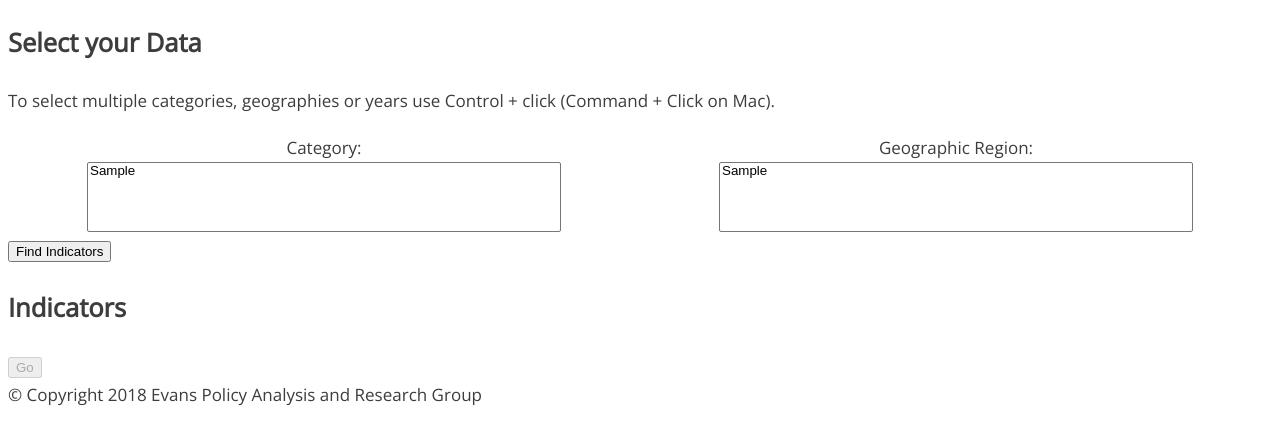
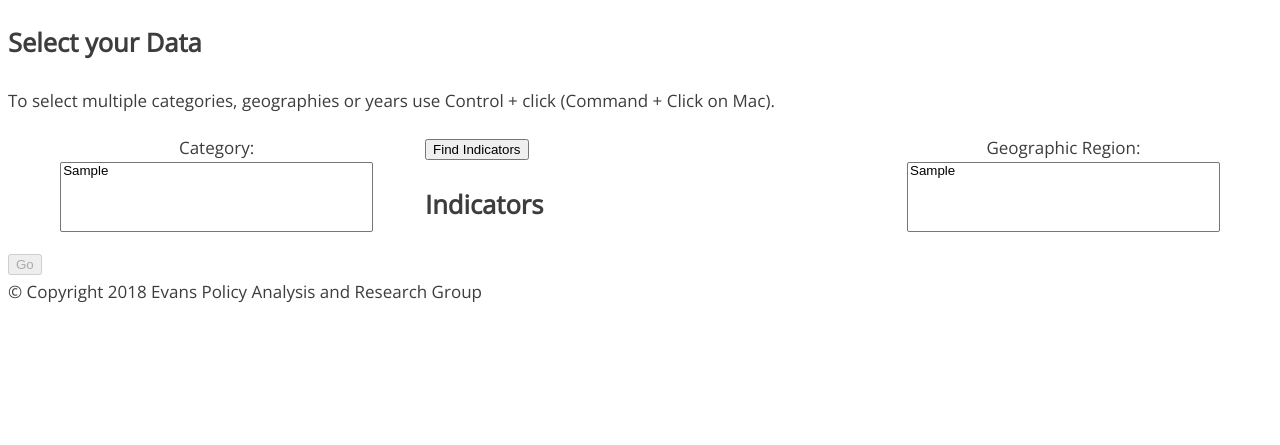
Before and after one commit to EvansSchoolPolicyAnalysisAndResearch/375-AgQuery, a Flask app: page / in a window 1280 px wide. Shown: the part 191-636 px from the top of the page. Run offline with Flask 2, Linux system fonts and the light colour scheme; tables that the repository leaves empty hold one stand-in row (values such as "Sample post").

Commit message:
Changed widths of the filter boxes

```diff
--- a/app/static/css/main.css
+++ b/app/static/css/main.css
@@ -68,13 +68,13 @@ select {
 
 .leftBox {
 	float:left;
-	width:50%;
+	width:33%;
 	text-align: center;
 }
 
 .rightBox {
 	float:right;
-	width:50%;
+	width:33%;
 	text-align: center;
 }
 
```
